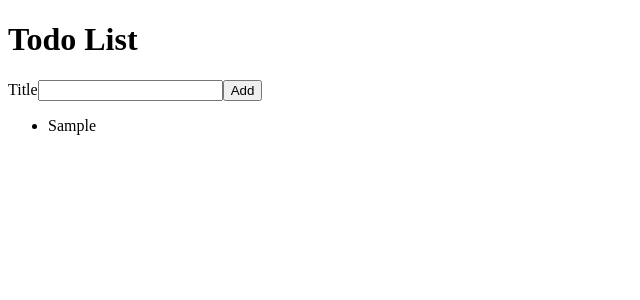
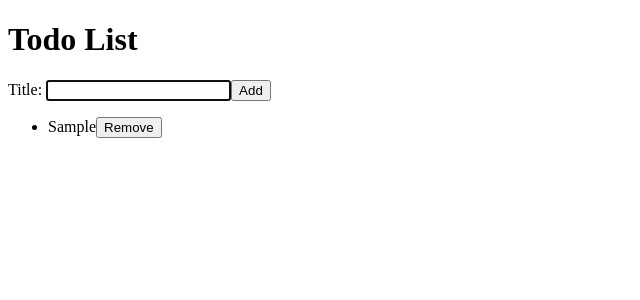
Before and after one commit to daria1911/react-todo, a React (Create React App) app: page / in a window 1280 px wide. Both pictures are taken after typing "Sample" into the empty fields and a click on the button "Add". Shown: the top 300 px of the page, without its empty margins (0-640 px from the left). Built offline with nearby package versions, Linux system fonts and the light colour scheme; the HTML template or start-up script is replaced by a standard one.

Commit message:
lesson_1_6

```diff
--- a/src/AddTodoForm.js
+++ b/src/AddTodoForm.js
@@ -1,4 +1,5 @@
 import React, {useState} from "react";
+import InputWithLabel from "./InputWithLabel";
 
 const AddTodoForm = ({addTodo}) => {
 
@@ -15,19 +16,11 @@ const AddTodoForm = ({addTodo}) => {
         setTodoTitle("")
     }
 
-    const handleTitleChange = (event) => {
-        let newTodoTitle = event.target.value
-        setTodoTitle(newTodoTitle)
-    }
 
     return (
         <>
             <form onSubmit={handleAddTodo}>
-                <label htmlFor="todoTitle">Title</label>
-                <input name="title" type="text" id="todoTitle"
-                       value={todoTitle}
-                       onChange={handleTitleChange}/>
-                <button type="submit">Add</button>
+                <InputWithLabel title={todoTitle} handleTitle={setTodoTitle}>Title</InputWithLabel>
             </form>
         </>
 
--- a/src/App.js
+++ b/src/App.js
@@ -18,11 +18,16 @@ function App() {
 
     const [todoList, setTodoList] = useSemiPersistentState()
 
+    const removeTodo = (id) => {
+        const newTodoList = todoList.filter(elem => elem.id !== id)
+        setTodoList(newTodoList)
+    }
+
     return (
       <>
         <h1>Todo List</h1>
           <AddTodoForm addTodo = {(newTodo)=> setTodoList([...todoList, newTodo])} />
-          <TodoList todoList={todoList}/>
+          <TodoList todoList={todoList} onRemoveTodo={removeTodo}/>
       </>
   );
 }
--- /dev/null
+++ b/src/InputWithLabel.js
@@ -0,0 +1,29 @@
+import React, {useEffect, useRef} from "react";
+
+const InputWithLabel = ({title, handleTitle, children}) => {
+
+    const inputRef = useRef(null);
+
+    useEffect(() => {
+            inputRef.current.focus();
+    });
+
+
+    const handleTitleChange = (event) => {
+        let newTodoTitle = event.target.value
+        handleTitle(newTodoTitle)
+    }
+
+    return (
+        <>
+            <label htmlFor="todoTitle">{children}: </label>
+            <input name="title" type="text" id="todoTitle"
+                   value={title}
+                   ref={inputRef}
+                   onChange={handleTitleChange}/>
+            <button type="submit">Add</button>
+        </>
+    )
+}
+
+export default InputWithLabel
--- a/src/TodoList.js
+++ b/src/TodoList.js
@@ -2,10 +2,10 @@ import React from "react";
 import TodoListItem from "./TodoListItem";
 
 
-const TodoList = ({todoList}) => {
+const TodoList = ({todoList, onRemoveTodo}) => {
     return (
         <ul>
-            {todoList.map( (item) => <TodoListItem key={item.id} todo={item}/>)}
+            {todoList.map( (item) => <TodoListItem key={item.id} todo={item} onRemoveTodo={onRemoveTodo}/>)}
         </ul>
     )
 }
--- a/src/TodoListItem.js
+++ b/src/TodoListItem.js
@@ -1,8 +1,17 @@
 import React from "react";
 
-const TodoListItem = ({todo}) => {
+const TodoListItem = ({todo, onRemoveTodo}) => {
+    const handleRemoveItem = () => {
+        onRemoveTodo(todo.id);
+    };
+
+
     return (
-        <li>{todo.title}</li>
+        <li>
+            {todo.title}
+            <button onClick={handleRemoveItem}>Remove</button>
+        </li>
+
     )
 }
 
```
